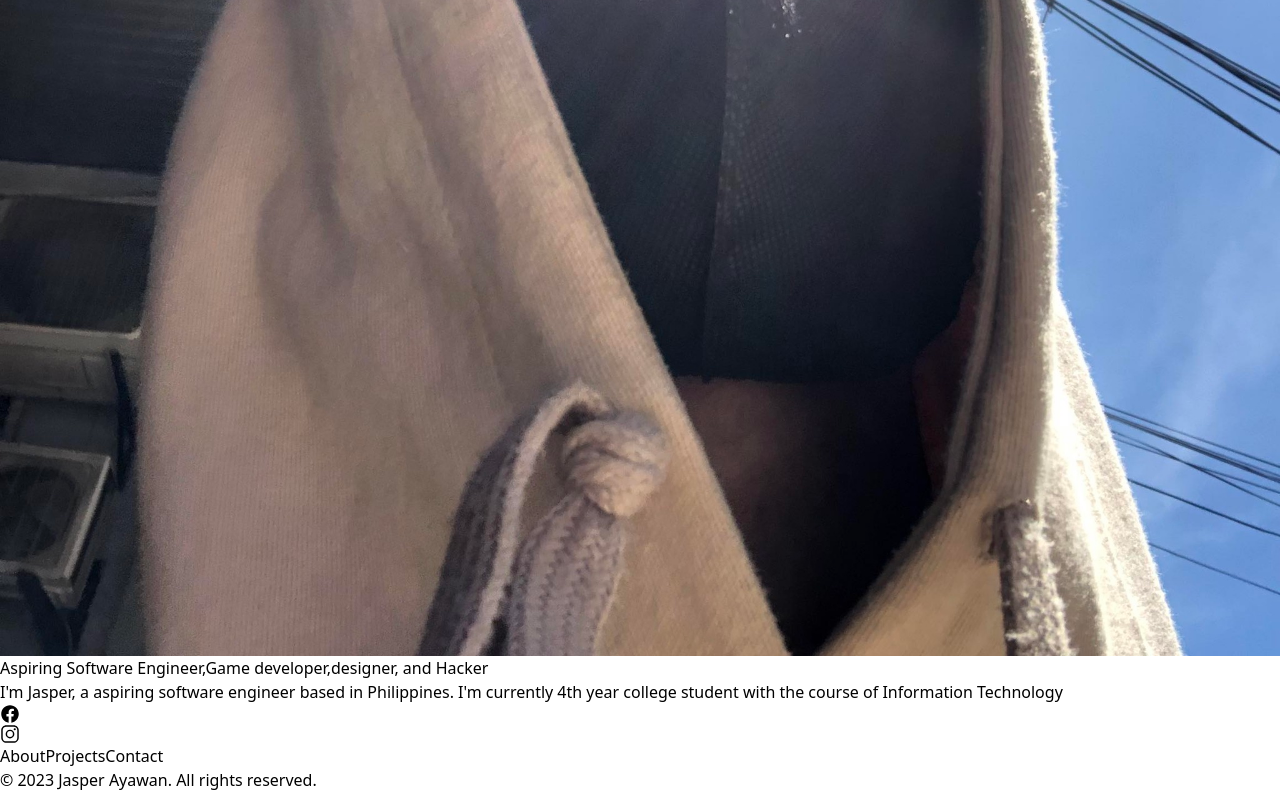
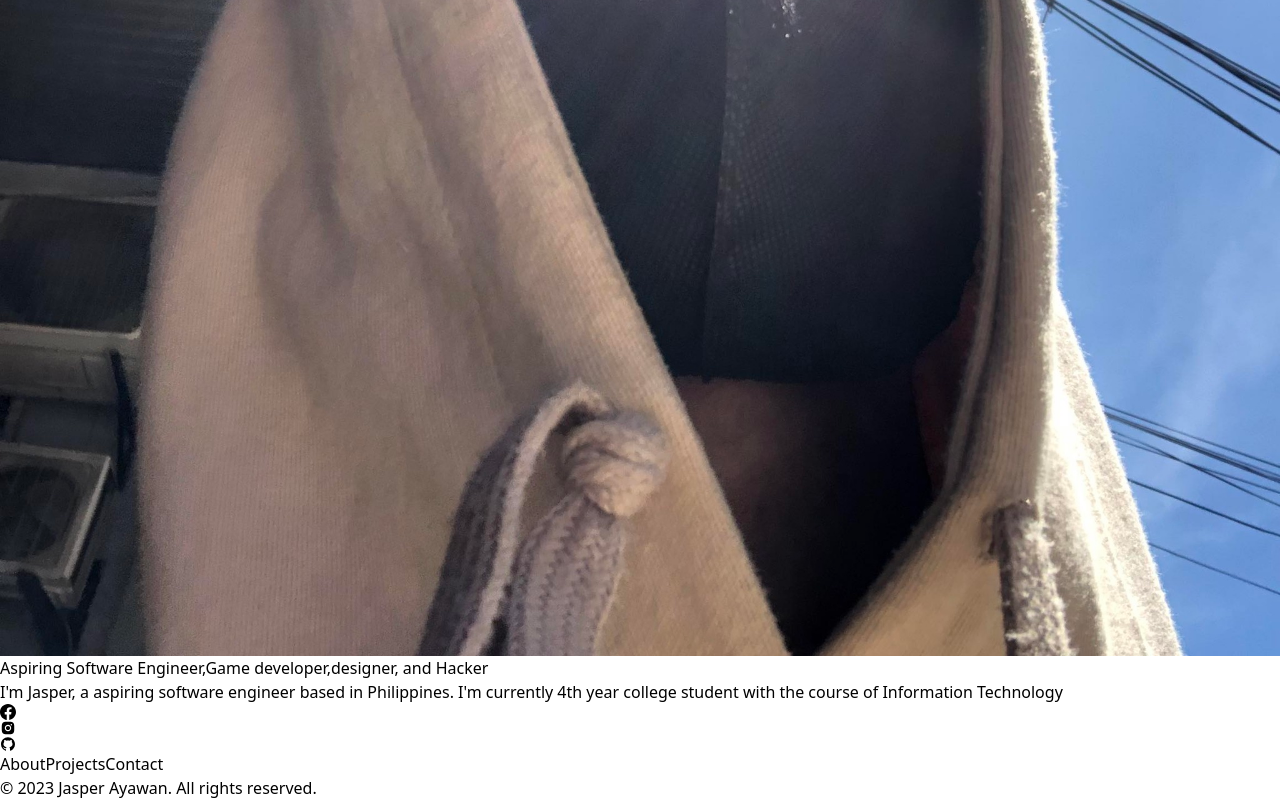
Before and after one commit to jasperayawan/portfolio, a React (Vite) app: page / in a window 1280 px wide. Shown: the part 720-1520 px from the top of the page. Built offline with nearby package versions, Linux system fonts and the light colour scheme.

Commit message:
update react-icons

```diff
--- a/src/components/layout.jsx
+++ b/src/components/layout.jsx
@@ -2,6 +2,8 @@ import Header from "./header";
 import {Link} from 'react-router-dom'
 import Jasper from '../assets/jasper.jpg'
 import Footer from "./footer";
+import { BsFacebook } from 'react-icons/bs'
+import { AiFillInstagram, AiFillGithub } from 'react-icons/ai'
 
 export default function Layout(){
     return(
@@ -20,12 +22,14 @@ export default function Layout(){
                                 4th year college student with the course of <span>Information Technology</span></p>
                                 <div className="flex mt-6 gap-6">
                                     <Link>
-                                        <svg xmlns="http://www.w3.org/2000/svg"  width={20} height={20} class="ionicon" viewBox="0 0 512 512"><path d="M480 257.35c0-123.7-100.3-224-224-224s-224 100.3-224 224c0 111.8 81.9 204.47 189 221.29V322.12h-56.89v-64.77H221V208c0-56.13 33.45-87.16 84.61-87.16 24.51 0 50.15 4.38 50.15 4.38v55.13H327.5c-27.81 0-36.51 17.26-36.51 35v42h62.12l-9.92 64.77H291v156.54c107.1-16.81 189-109.48 189-221.31z" fill-rule="evenodd"/></svg>
+                                        <BsFacebook className="text-zinc-800 dark:text-zinc-400 text-lg"/>
                                     </Link>
                                     <Link>
-                                        <svg xmlns="http://www.w3.org/2000/svg"  width={20} height={20} class="ionicon" viewBox="0 0 512 512"><path d="M349.33 69.33a93.62 93.62 0 0193.34 93.34v186.66a93.62 93.62 0 01-93.34 93.34H162.67a93.62 93.62 0 01-93.34-93.34V162.67a93.62 93.62 0 0193.34-93.34h186.66m0-37.33H162.67C90.8 32 32 90.8 32 162.67v186.66C32 421.2 90.8 480 162.67 480h186.66C421.2 480 480 421.2 480 349.33V162.67C480 90.8 421.2 32 349.33 32z"/><path d="M377.33 162.67a28 28 0 1128-28 27.94 27.94 0 01-28 28zM256 181.33A74.67 74.67 0 11181.33 256 74.75 74.75 0 01256 181.33m0-37.33a112 112 0 10112 112 112 112 0 00-112-112z"/></svg>
+                                        <AiFillInstagram className="text-zinc-800 dark:text-zinc-400 text-lg"/>
                                     </Link>
-                                    <Link></Link>
+                                    <Link>
+                                        <AiFillGithub className="text-zinc-800 dark:text-zinc-400 text-lg"/>
+                                    </Link>
                                 </div>
                             </div>
                         </div>
```
